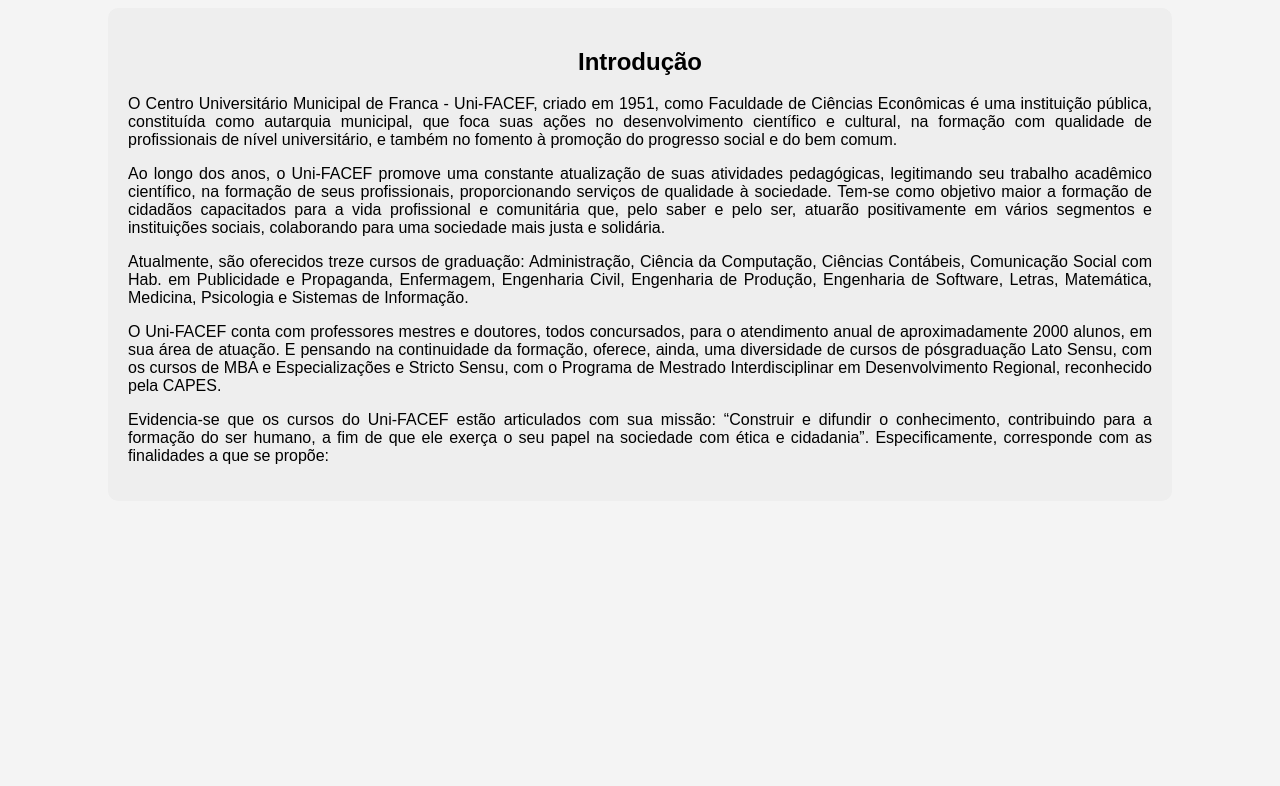
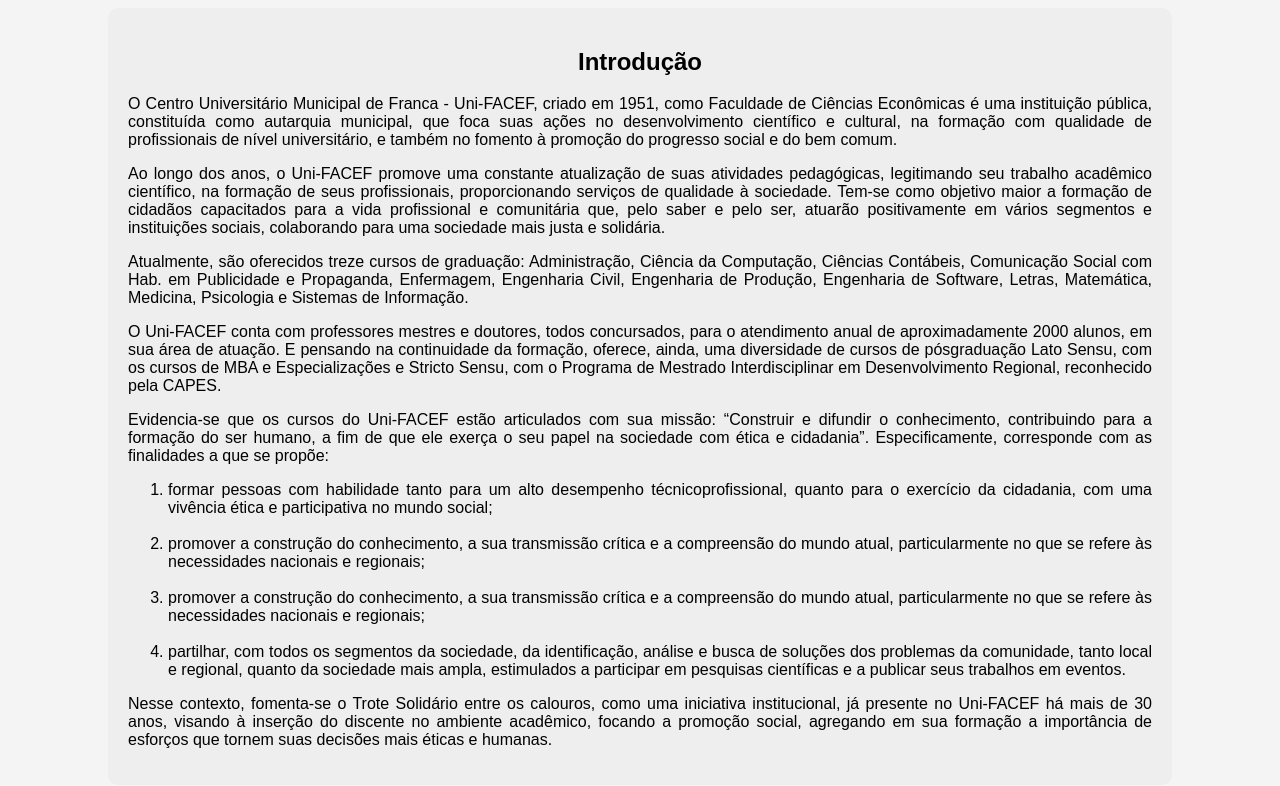
Before and after one commit to Eric-Facef/progcomp1, a plain HTML site: page novo-site-trote/introducao.html in a window 1280 px wide. Shown: the part 210-996 px from the top of the page. Before the commit the page ends 800 px from the top, so only its background shows below. Drawn offline with Linux system fonts and the light colour scheme.

Commit message:
correção da introdução

```diff
--- a/novo-site-trote/introducao.html
+++ b/novo-site-trote/introducao.html
@@ -49,6 +49,24 @@
                 “Construir e difundir o conhecimento, contribuindo para a formação do ser humano,
                 a fim de que ele exerça o seu papel na sociedade com ética e cidadania”.
                 Especificamente, corresponde com as finalidades a que se propõe:</p>
+                <ol>
+                    <li>formar pessoas com habilidade tanto para um alto desempenho técnicoprofissional, quanto para o exercício da cidadania, com uma vivência ética e
+                        participativa no mundo social; </li> <br>
+                    <li>promover a construção do conhecimento, a sua transmissão crítica e a
+                        compreensão do mundo atual, particularmente no que se refere às necessidades
+                        nacionais e regionais;</li> <br>
+                    <li>promover a construção do conhecimento, a sua transmissão crítica e a
+                        compreensão do mundo atual, particularmente no que se refere às necessidades
+                        nacionais e regionais;</li> <br>
+                    <li>partilhar, com todos os segmentos da sociedade, da identificação, análise e busca
+                        de soluções dos problemas da comunidade, tanto local e regional, quanto da
+                        sociedade mais ampla, estimulados a participar em pesquisas científicas e a
+                        publicar seus trabalhos em eventos.</li>
+                </ol>
+            <p>Nesse contexto, fomenta-se o Trote Solidário entre os calouros, como uma iniciativa
+                institucional, já presente no Uni-FACEF há mais de 30 anos, visando à inserção do
+                discente no ambiente acadêmico, focando a promoção social, agregando em sua formação
+                a importância de esforços que tornem suas decisões mais éticas e humanas. </p>
         </div>
     </body>
 </html>
```
